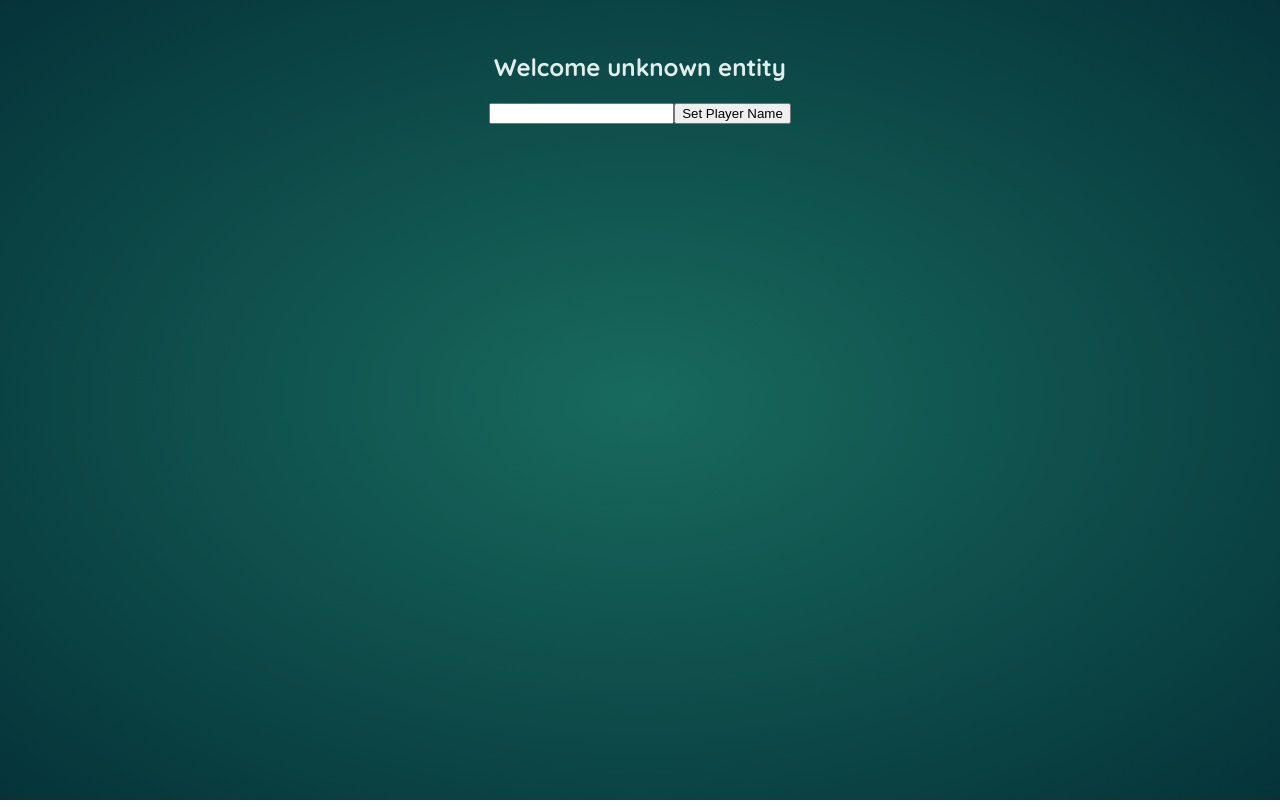
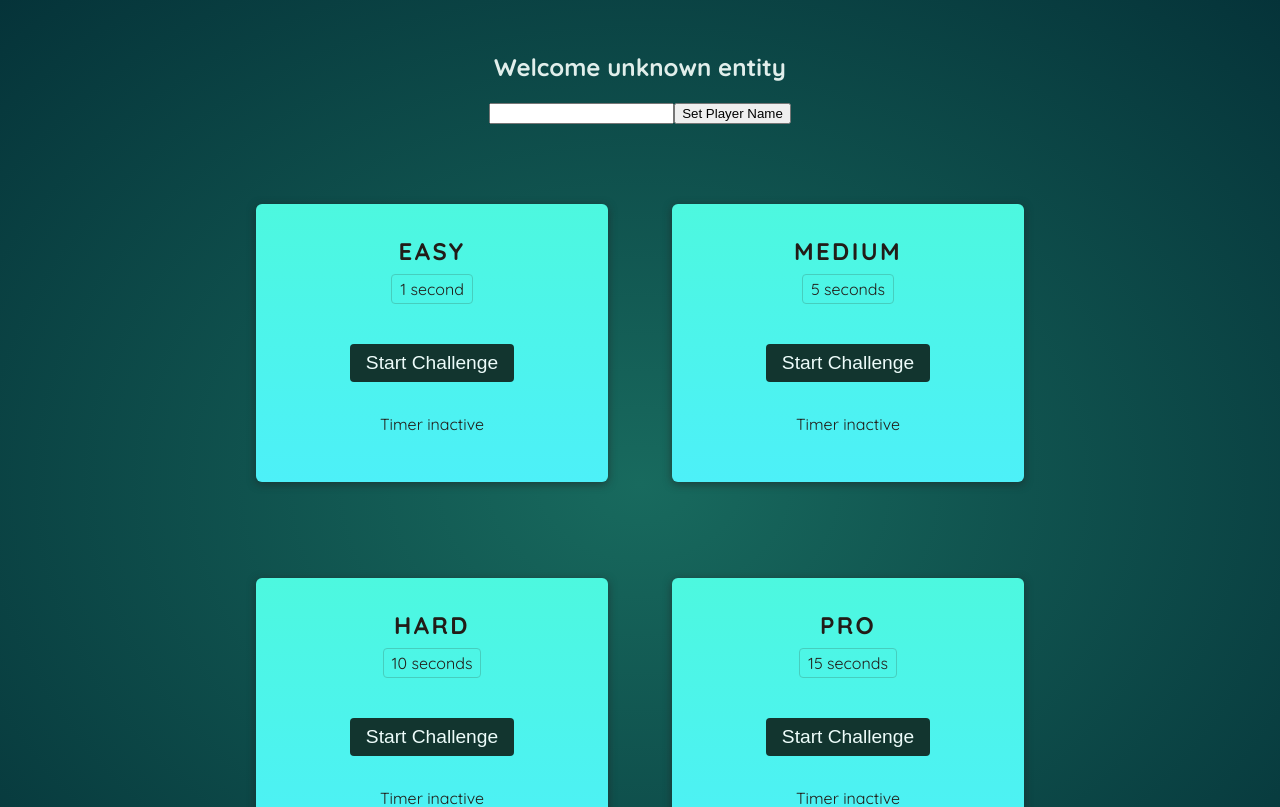
Before and after one commit to DebaKaran/react-max, a React (Vite) app in the folder section-08-refs-portal/: page / in a window 1280 px wide. Shown: the top 807 px of the page. Built offline with nearby package versions, Linux system fonts and the light colour scheme; a web font is replaced by a local one.

Commit message:
feat(timer-challenge): add initial timer challenge with start and expiry handling
- Introduce reusable TimerChallenge component
- Start timer based on configurable target time
- Track running and expired state using component state
- Update UI to reflect timer status and challenge outcome

```diff
--- a/section-08-refs-portal/src/App.tsx
+++ b/section-08-refs-portal/src/App.tsx
@@ -1,12 +1,18 @@
 import './App.css'
 import Player from './components/Player'
+import TimerChallenge from './components/TimerChallenge'
 
 function App() {
 
   return (
     <>
       <Player />
-
+      <div id="challenges">
+        <TimerChallenge title='Easy' targetTime={1} />
+        <TimerChallenge title='Medium' targetTime={5} />
+        <TimerChallenge title='Hard' targetTime={10} />
+        <TimerChallenge title='Pro' targetTime={15} />
+      </div>
     </>
   )
 }
--- /dev/null
+++ b/section-08-refs-portal/src/components/TimerChallenge.tsx
@@ -0,0 +1,39 @@
+import { useState } from "react";
+
+interface TimerChallengeProps {
+    title: string;
+    targetTime: number; // in seconds
+}
+
+const TimerChallenge = ({title, targetTime}: TimerChallengeProps) => {
+
+ const [timerExpired, setTimerExpired] = useState(false);
+  const [timerStarted, setTimerStarted] = useState(false);
+
+  const handleStart = () => {
+    setTimerStarted(true);
+    setTimeout(() => {
+        setTimerExpired(true);
+        setTimerStarted(false);
+    }, targetTime * 1000);
+  }
+  return (
+    <section className="challenge">
+      <h2>{title}</h2>
+      {timerExpired && <p className="challenge-complete">lost the challenge</p>}
+      <p className="challenge-time">
+        {targetTime} second{targetTime > 1 ? "s": ""}
+      </p>
+      <p>
+        <button onClick={handleStart}>
+            {timerStarted ? "Stop Challenge" : "Start Challenge"}
+        </button>
+      </p>
+      <p className={timerStarted ? "active" : undefined}>
+        {timerStarted ? "Time is running…" : "Timer inactive"}
+      </p>
+    </section>
+  )
+}
+
+export default TimerChallenge
```
